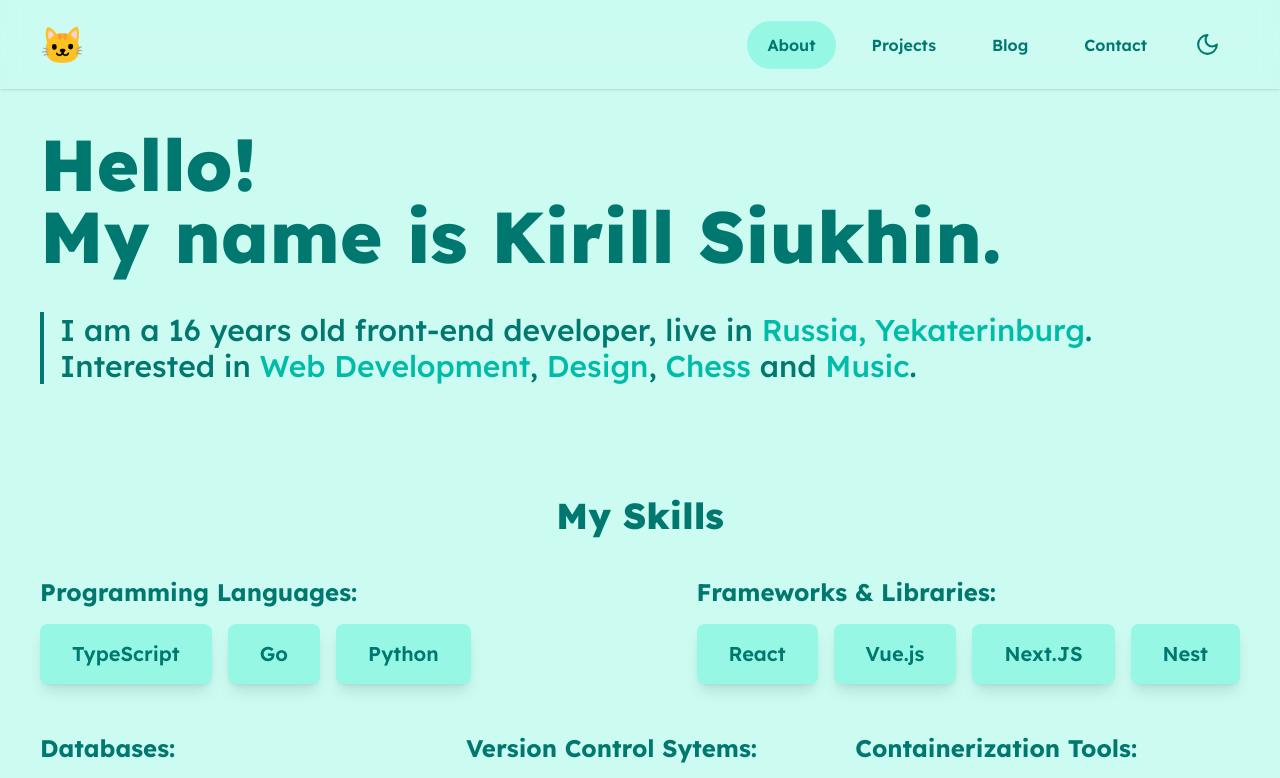
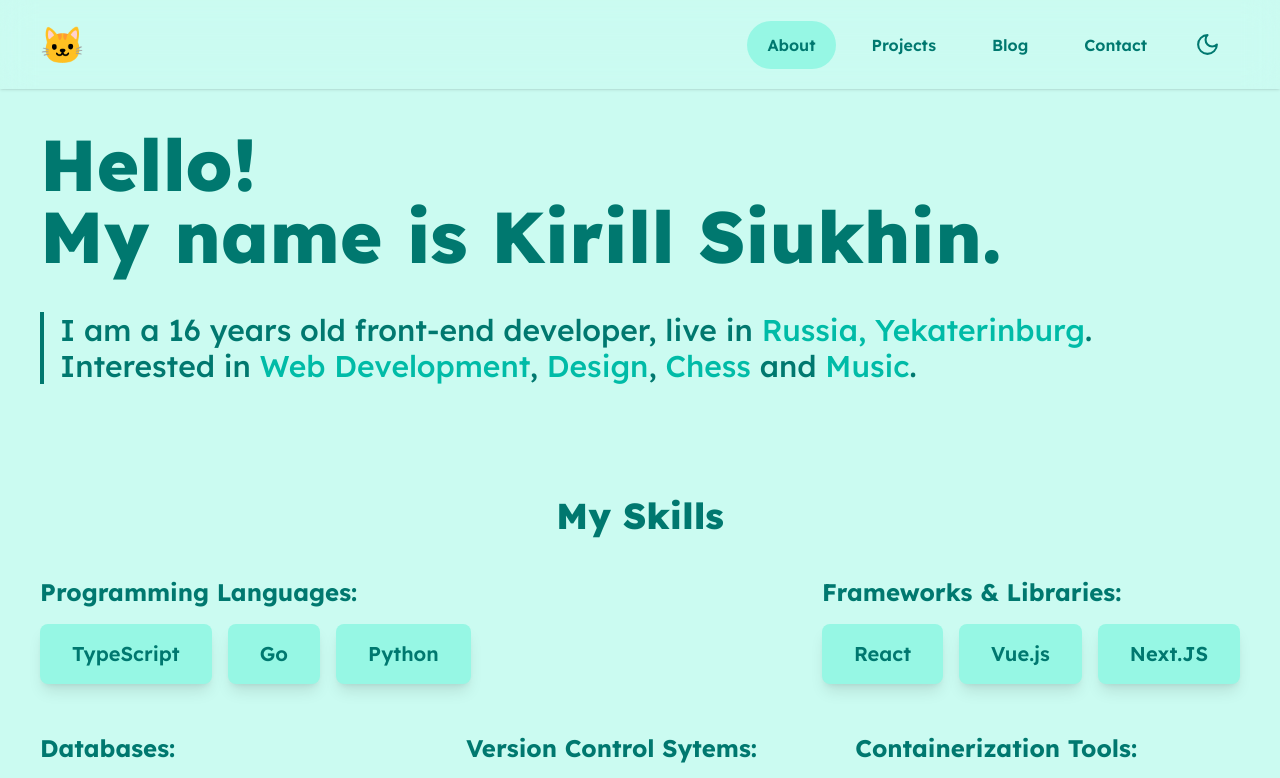
Before and after one commit to MisterKirill/website, a Next.js app: page / in a window 1280 px wide. Shown: the top 778 px of the page. Built offline with nearby package versions, Linux system fonts and the light colour scheme.

Commit message:
fix: remove Nest skill card

```diff
--- a/src/components/home/HardSkills.tsx
+++ b/src/components/home/HardSkills.tsx
@@ -27,7 +27,6 @@ export default function HardSkills() {
             <SkillCard name="React" url="https://react.dev" />
             <SkillCard name="Vue.js" url="https://vuejs.org" />
             <SkillCard name="Next.JS" url="https://nextjs.org" />
-            <SkillCard name="Nest" url="https://nestjs.com" />
           </div>
         </div>
 
```
Also changed, not shown: 1 other file (tests, documents, lock files or other folders).
